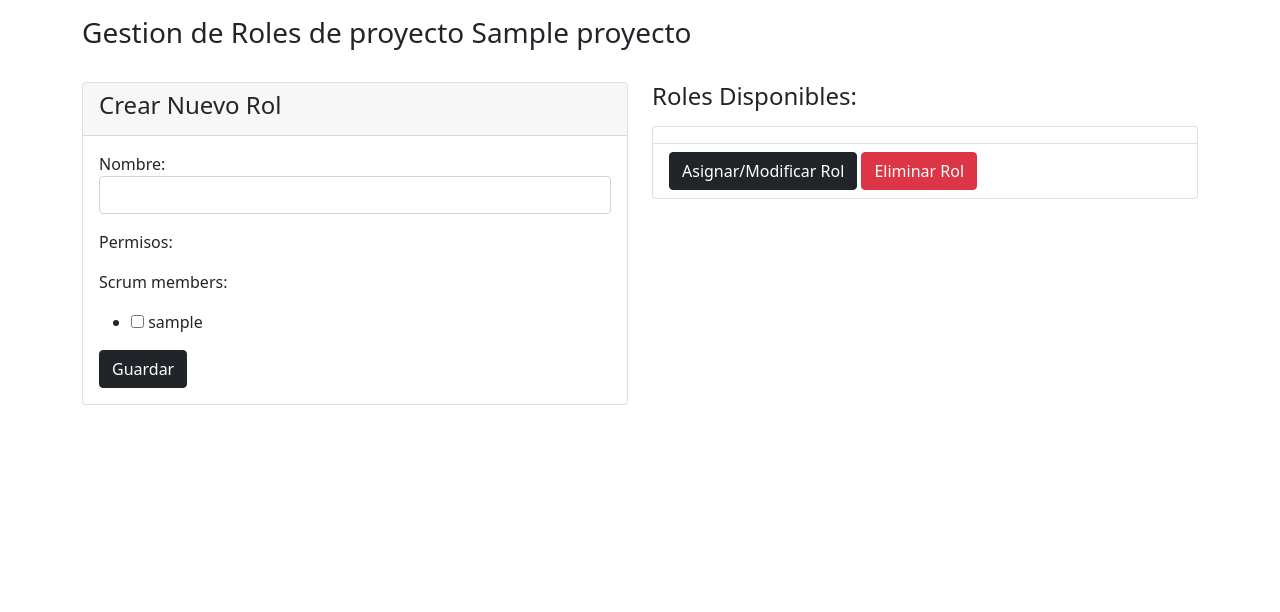
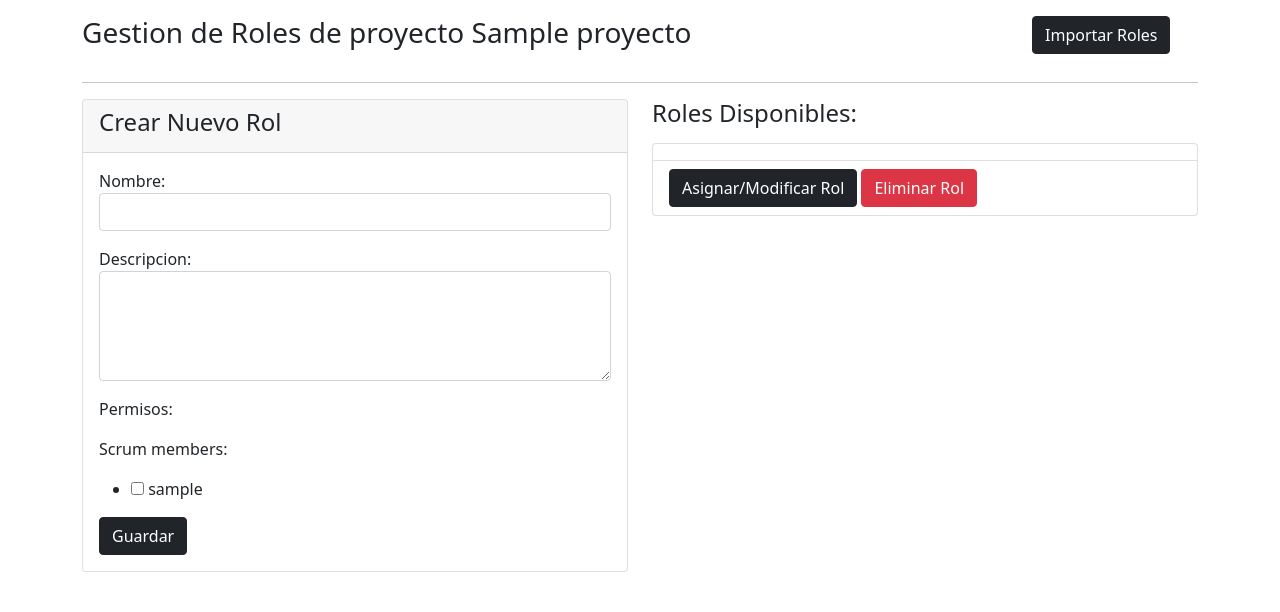
Before and after one commit to Giuli1297/scrum-kanban-pm, a Django app: a page that uses templates/rol_proyecto/crear_rol.html in a window 1280 px wide. Shown: the part 56-668 px from the top of the page. Run offline with Django 3.2, Linux system fonts and the light colour scheme; a user stored in the database is signed in; tables that the repository leaves empty hold one stand-in row (values such as "Sample post").

Commit message:
Funcion eliminar a roles de proyecto y comenzando a desarrollar import de roles

```diff
--- a/projectmanager/forms.py
+++ b/projectmanager/forms.py
@@ -1,5 +1,5 @@
 from django import forms
-from projectmanager.models import Proyecto
+from projectmanager.models import Proyecto, Rol
 from django.contrib.auth.models import User
 from django.contrib.auth.models import User, Group, Permission
 from django.db.models import Q
@@ -172,6 +172,8 @@ class CrearRolProyectoForm(forms.Form):
     nombre = forms.CharField(max_length=100, widget=forms.TextInput(attrs={
         'class': 'form-control'
     }))
+    descripcion = forms.CharField(max_length=255,
+                                  widget=forms.Textarea(attrs={'class': 'form-control', 'rows': '4'}))
     permisos = forms.ModelMultipleChoiceField(
         queryset=None,
         widget=forms.CheckboxSelectMultiple(attrs={
@@ -181,3 +183,8 @@ class CrearRolProyectoForm(forms.Form):
                                                    widget=forms.CheckboxSelectMultiple(attrs={
                                                        'class': 'check-label'
                                                    }))
+
+
+class ImportarRolProyectoForm(forms.Form):
+    roles = forms.ModelMultipleChoiceField(queryset=Rol.objects.filter(Q(tipo='proyecto')),
+                                           widget=forms.CheckboxSelectMultiple(attrs={'class': 'check-label'}))
--- a/projectmanager/models.py
+++ b/projectmanager/models.py
@@ -102,21 +102,16 @@ class Rol(models.Model):
     """
     TIPOS = (
         ('sistema', 'Rol de Sistema'),
-        ('proyecto', 'Rol de Proyecto')
+        ('proyecto', 'Rol de Proyecto'),
+        ('defecto', 'Roles por Defecto')
     )
 
     related_group = models.OneToOneField(Group, on_delete=models.CASCADE, related_name="rol", primary_key=True)
+    descripcion = models.TextField(blank=True, null=True)
     tipo = models.CharField(max_length=8, choices=TIPOS, default='sistema')
     proyecto = models.ForeignKey(Proyecto, related_name="roles", on_delete=models.CASCADE, blank=True, null=True)
 
     # Bueno Bro lo que tenes que hacer hoy es:
-    #     1 - Hacer que se cree una entidad rol cuando se crea un grupo
-    #     2 - Que se defina el tipo de rol que se crea
-    #     3 - Que si se crea un rol nivel proyecto se linkee al proyecto (podria se m2m en vez de o2m)
-    #     4 - Completar CRUD de rol nivel proyecto
-    #     5 - Pantalla de Asinar rol nivel proyecto
-    #     6 - Que liste solo roles del proyecto actual
-    #     7 - Que liste solo roles de sistema en roles de sistema crud
     #     8 - Importar y Exportar Roles
     class Meta:
         permissions = (('ver_roles', 'Puede ver roles'),
@@ -129,4 +124,9 @@ class Rol(models.Model):
         verbose_name_plural = 'Roles'
 
     def __str__(self):
-        return self.related_group.name
+        if self.proyecto:
+            if self.descripcion:
+                return self.related_group.name + ' - ' + self.proyecto.nombre + ' - ' + self.descripcion
+            return self.related_group.name + ' - ' + self.proyecto.nombre
+        else:
+            return self.related_group.name
--- a/projectmanager/urls.py
+++ b/projectmanager/urls.py
@@ -16,7 +16,11 @@ urlpatterns = [
     path('proyectos/<slug:slug>/editarsm/', views.ProyectoSMUpdate.as_view(), name="proyecto_editar_sm"),
     path('proyectos/<slug:slug>/iniciar/', views.ProyectoIniciarView.as_view(), name="proyecto_iniciar"),
     path('proyectos/<slug:slug>/roles/', views.CrearRolProyecto.as_view(), name='proyecto_rol'),
+    path('proyectos/<slug:slug>/roles/importar/', views.ImportarRolProyecto.as_view(),
+         name='proyecto_rol_importar'),
     path('proyectos/<slug:slug>/roles/<int:pk>/', views.ModificarRolProyecto.as_view(), name='proyecto_rol_modificar'),
+    path('proyectos/<slug:slug>/roles/<int:pk>/eliminar/', views.EliminarRolProyecto.as_view(),
+         name='proyecto_rol_eliminar'),
 
     # URLS DE ROLES
     path('roles/lista/', views.RolListView.as_view(), name='list_rol'),
--- a/projectmanager/utils.py
+++ b/projectmanager/utils.py
@@ -30,7 +30,7 @@ def add_obj_perm_to_group(name, permission, instance):
         group = Group.objects.get(name=name)
     else:
         group = Group.objects.create(name=name)
-        rol = Rol.objects.create(related_group=group, tipo='objeto', proyecto=instance)
+        rol = Rol.objects.create(related_group=group, tipo='proyecto', proyecto=instance)
         rol.save()
     assign_perm(permission, group, instance)
     group.save()
--- a/projectmanager/views.py
+++ b/projectmanager/views.py
@@ -15,7 +15,8 @@ from django.views.generic import (
     TemplateView,
     DetailView
 )
-from projectmanager.forms import ProyectoForm, ProyectoEditarSMForm, ActualizarUsuarioForm, CrearRolProyectoForm
+from projectmanager.forms import ProyectoForm, ProyectoEditarSMForm, ActualizarUsuarioForm, CrearRolProyectoForm, \
+    ImportarRolProyectoForm
 from projectmanager.forms import ProyectoForm
 from .forms import UserForm, RolForm, UserFormDelete
 from django.shortcuts import render, redirect
@@ -452,12 +453,16 @@ class CrearRolProyecto(UserAccessMixin, View):
 
         if form.is_valid():
             nombre = form.cleaned_data['nombre']
+            descripcion = form.cleaned_data['descripcion']
             permissions = form.cleaned_data['permisos']
             usuarios_a_asignar = form.cleaned_data['scrum_members']
             for permiso in permissions:
-                add_obj_perm_to_group(nombre, permiso.codename, proyecto)
+                group = add_obj_perm_to_group(nombre, permiso.codename, proyecto)
             for user in usuarios_a_asignar:
                 add_user_to_obj_group(user, nombre)
+            rol = Rol.objects.get(related_group=group)
+            rol.descripcion = descripcion
+            rol.save()
             messages.success(request, "Rol Creado Correctamente!")
         else:
             messages.error(request, "Un Error a ocurrido")
@@ -466,7 +471,7 @@ class CrearRolProyecto(UserAccessMixin, View):
 
 class ModificarRolProyecto(UserAccessMixin, View):
     """
-        Vista basada en clase el sirve para crear un rol a nivel proyecto nuevo por parte del SM
+        Vista basada en clase el sirve para modificar un rol a nivel proyecto nuevo por parte del SM
     """
     raise_exception = False
     permission_required = ()
@@ -483,6 +488,7 @@ class ModificarRolProyecto(UserAccessMixin, View):
             permisos.append(Permission.objects.filter(codename=perm_name)[0])
         form = CrearRolProyectoForm(
             initial={'nombre': rol.related_group.name,
+                     'descripcion': rol.descripcion,
                      'permisos': permisos,
                      'scrum_members': rol.related_group.user_set.all()}, slug=slug)
         context = {
@@ -510,3 +516,43 @@ class ModificarRolProyecto(UserAccessMixin, View):
         else:
             messages.error(request, "Un Error a ocurrido")
         return redirect('proyecto_rol', slug)
+
+
+class EliminarRolProyecto(UserAccessMixin, View):
+    """
+    Vista basada en clase el sirve para eliminar un rol a nivel proyecto nuevo por parte del SM
+    """
+    raise_exception = False
+    permission_required = ()
+    permission_required_obj = ()
+    permission_denied_message = "You don't have permissions"
+    redirect_field_name = 'next'
+
+    def get(self, request, slug, pk, *args, **kwargs):
+        rol = Rol.objects.get(pk=pk)
+        related_group = rol.related_group
+        related_group.delete()
+        messages.success(request, "Rol Eliminado")
+        return redirect('proyecto_rol', slug)
+
+
+class ImportarRolProyecto(UserAccessMixin, View):
+    """
+    Vista basada en clase el sirve para eliminar un rol a nivel proyecto nuevo por parte del SM
+    """
+    raise_exception = False
+    permission_required = ()
+    permission_required_obj = ()
+    permission_denied_message = "You don't have permissions"
+    redirect_field_name = 'next'
+
+    def get(self, request, slug, *args, **kwargs):
+        proyecto = Proyecto.objects.get(slug=slug)
+        roles = Rol.objects.all()
+        form = ImportarRolProyectoForm()
+        context = {
+            'proyecto': proyecto,
+            'roles': roles,
+            'form': form
+        }
+        return render(request, 'rol_proyecto/importar_rol.html', context)
--- a/templates/rol_proyecto/crear_rol.html
+++ b/templates/rol_proyecto/crear_rol.html
@@ -1,10 +1,14 @@
 {% extends 'layout/base.html' %}
 {% block body %}
 <div class="row mb-3">
-    <div class="col-md-12">
+    <div class="col-md-10">
         <h3 class="mb-3">Gestion de Roles de proyecto {{ proyecto.nombre }}</h3>
     </div>
+    <div class="col-md-2">
+        <a class="btn btn-dark mr-2" href="{% url 'proyecto_rol_importar' proyecto.slug %}" role="button">Importar Roles</a>
+    </div>
 </div>
+<hr/>
 <div class="row mb-3">
     <div class="col-md-6">
         <div class="card card-default">
@@ -29,7 +33,7 @@
                 <li class="list-group-item">{{ rol.related_group.name }}</li>
                 <li class="list-group-item">
                     <a class="btn btn-dark mr-2" href="{% url 'proyecto_rol_modificar' slug=proyecto.slug pk=rol.pk %}" role="button">Asignar/Modificar Rol</a>
-                    <a class="btn btn-danger mr-2" href="#" role="button">Eliminar Rol</a>
+                    <a class="btn btn-danger mr-2" href="{% url 'proyecto_rol_eliminar' slug=proyecto.slug pk=rol.pk %}" role="button">Eliminar Rol</a>
                 </li>
             {% endfor %}
         </ul>
```
Also changed, not shown: templates/rol_proyecto/importar_rol.html (added, +28 -0 lines), templates/rol_proyecto/modificar_rol.html (added, +28 -0 lines), projectmanager/migrations/0005_auto_20210911_1743.py (added), projectmanager/migrations/0006_auto_20210912_2328.py (added).
